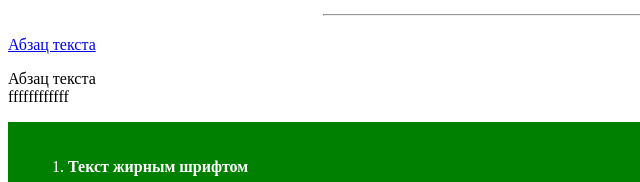
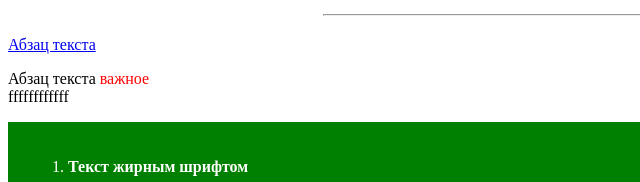
Before and after one commit to fermateka/fermateka.github.io, a plain HTML site: page index.html in a window 1280 px wide. Shown: the part 1088-1270 px from the top of the page, 0-640 px from the left. Drawn offline with Linux system fonts and the light colour scheme.

Commit message:
v12_2511

```diff
--- a/index.html
+++ b/index.html
@@ -20,7 +20,7 @@
   <a href="http://www.google.com"
 	 target="_blank">
 	<p>Абзац текста </p> </a>
-  <p>Абзац текста <br/>
+  <p>Абзац текста <span style="color:red">важное</span><br/>
      ffffffffffff </p>
   <div style="background-color:green; color:white; padding:20px;"><ol>
 	<li><p><b>Текст жирным шрифтом</b></p></li>
```
